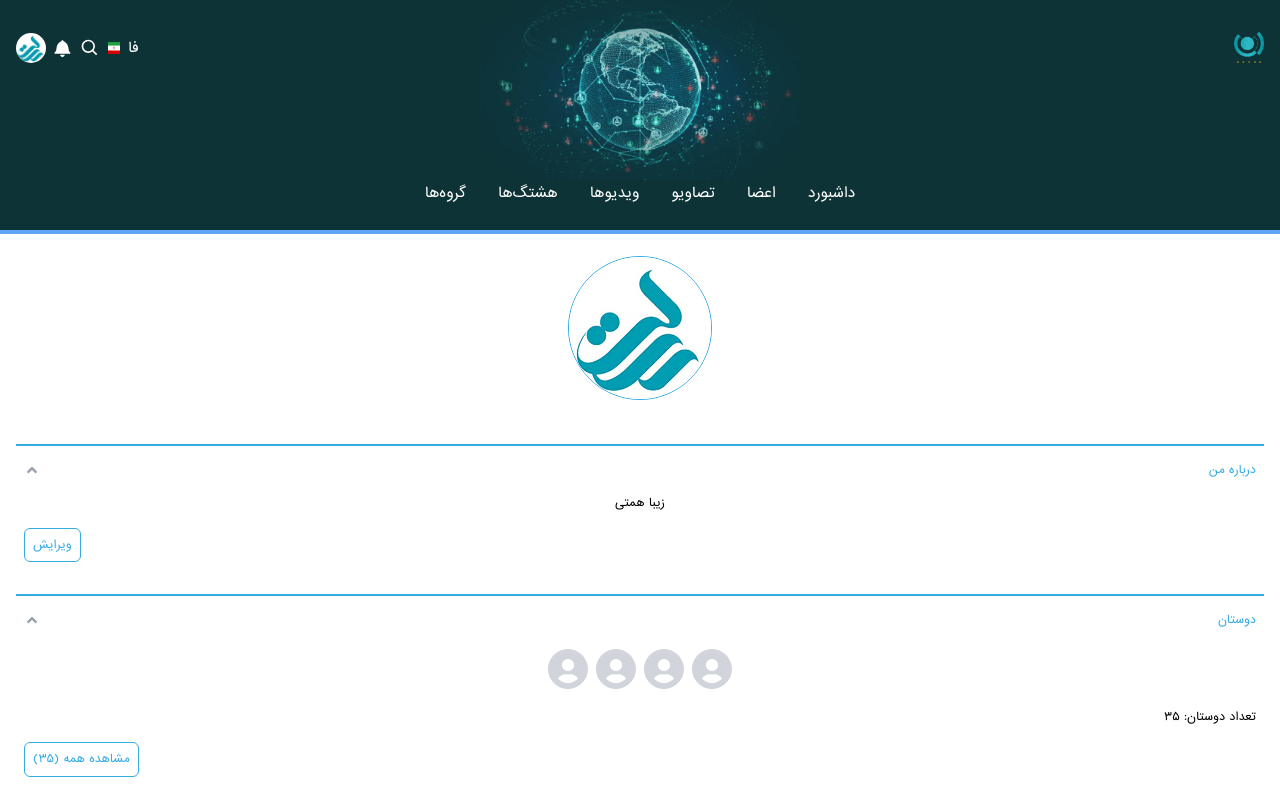
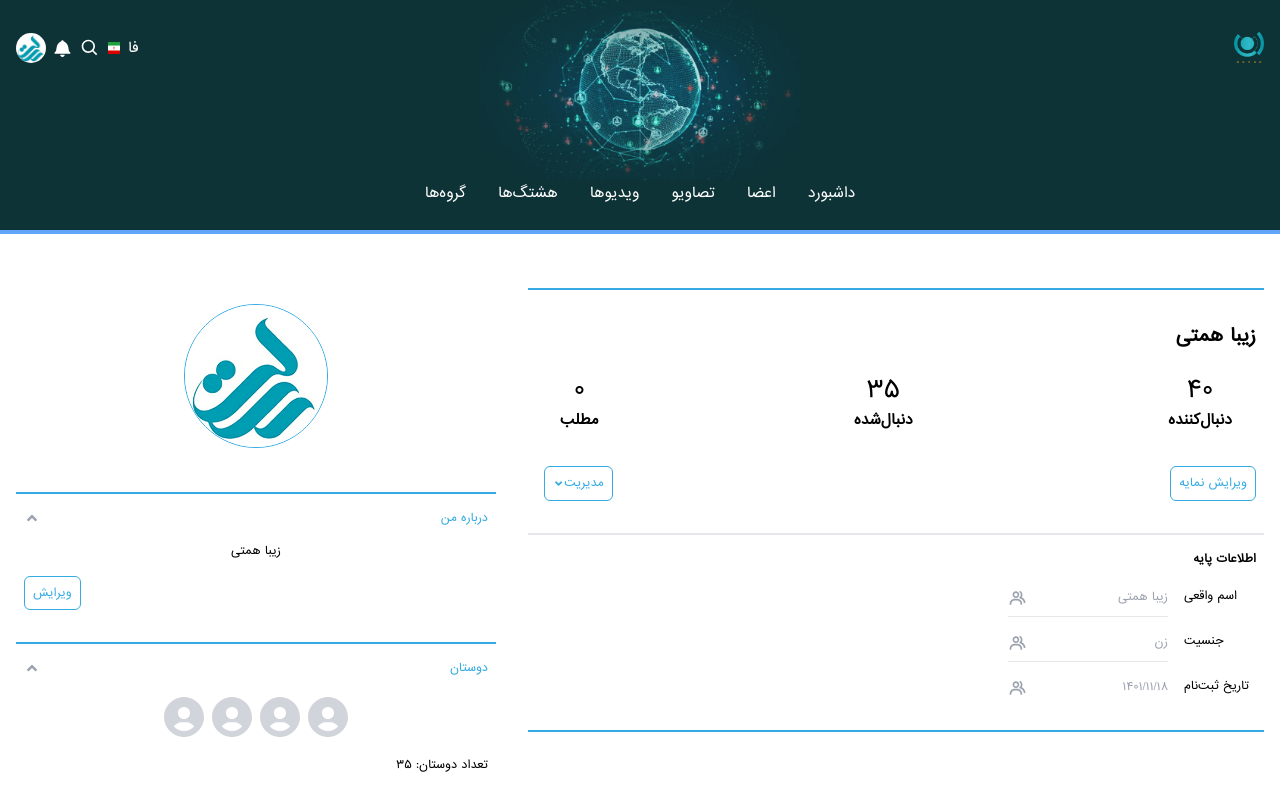
Before and after one commit to Ziba-Hemmati/Resan, a Next.js app: page / in a window 1280 px wide. Shown: the top 788 px of the page. Built offline with nearby package versions, Linux system fonts and the light colour scheme.

Commit message:
feat: responsive body

```diff
--- a/components/body/Profile.jsx
+++ b/components/body/Profile.jsx
@@ -12,8 +12,8 @@ import { BiGroup } from "react-icons/bi";
 const Profile = () =>
   useMemo(() => {
     return (
-      <div className="flex justify-center">
-        <div className="absolute top-64 w-full px-4 md:left-0">
+      <div className="md:flex">
+        <div className="absolute top-64 w-full md:w-[40%] px-4 md:left-0 md:mt-12">
           <Image
             src={profile}
             alt="Profile"
@@ -54,7 +54,7 @@ const Profile = () =>
           </Content>
           <Button>مشاهده همه (1)</Button>
         </div>
-        <div className="absolute top-[1160px] w-full px-4">
+        <div className="absolute top-[1160px] w-full md:w-[60%] md:top-64 px-4 md:mt-8">
           <div className="border border-[#34ABE3]"></div>
 
           <div>
@@ -108,7 +108,7 @@ const Profile = () =>
                 <BiGroup className="text-xl" />
               </p>
             </div>
-            {/* <div className="border border-[#34ABE3] mb-10"></div> */}
+            <div className="border border-[#34ABE3] mb-10"></div>
           </div>
         </div>
       </div>
--- a/components/footer/Footer.jsx
+++ b/components/footer/Footer.jsx
@@ -6,7 +6,7 @@ const footerItems = ["نسخه تلفن همراه", "شرایط", "جزئیات
 
 const Footer = () => {
   return (
-    <div className="bg-[#3e3d42] w-full h-[270px] absolute top-[1600px] text-[.7rem] text-white p-4">
+    <div className="bg-[#3e3d42] w-full h-[270px] absolute top-[1600px] md:top-[1250px] text-[.7rem] text-white p-4">
       <div className="flex justify-center flex-wrap items-center mb-10">
         {footerItems.map((item, index) => {
           return (
```
